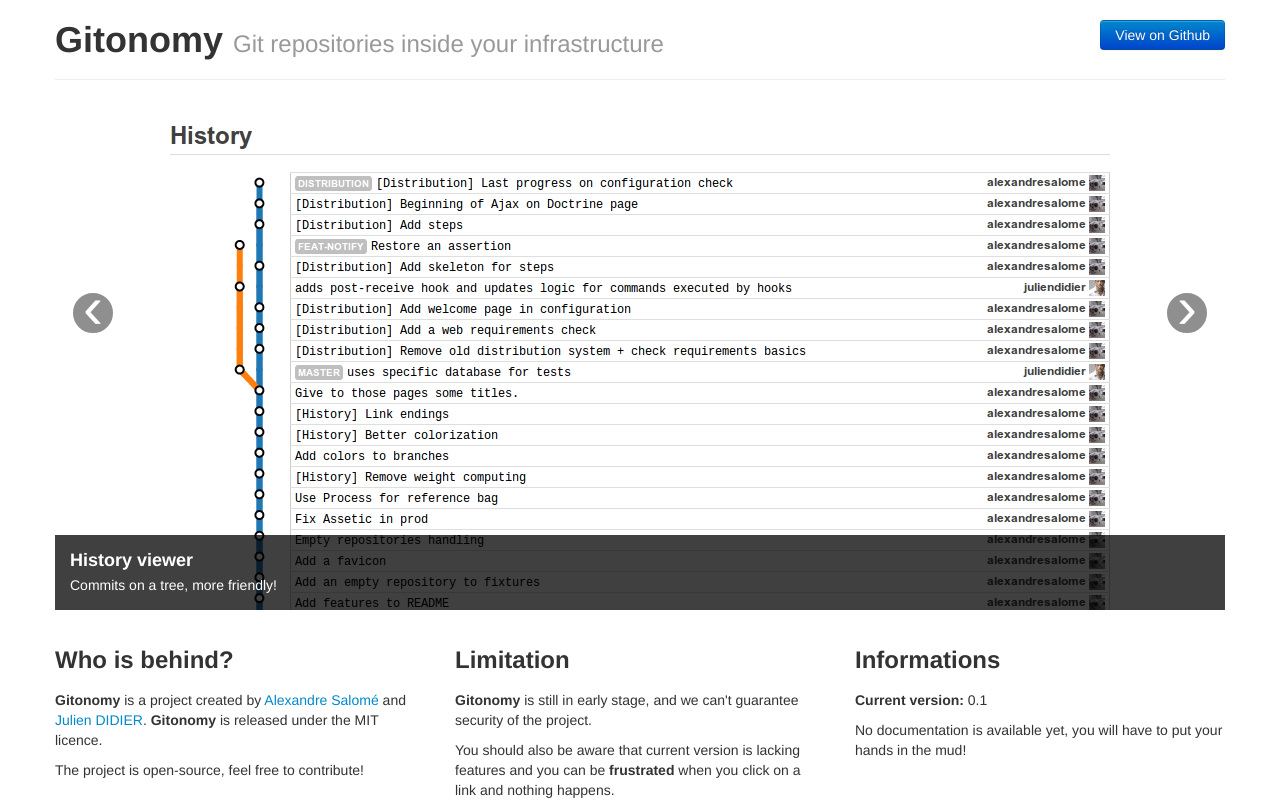
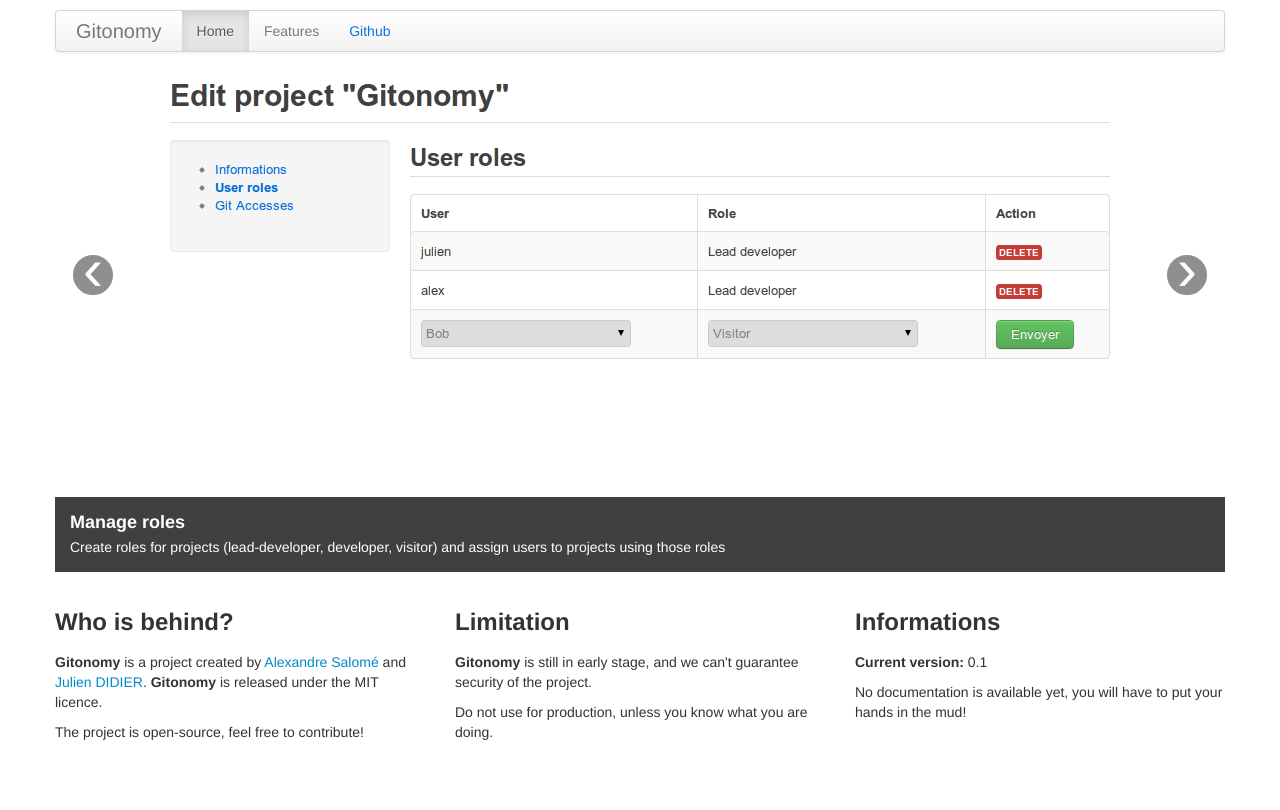
Before and after one commit to gitonomy/website, a PHP site: template views/pages/homepage.html.twig in a window 1280 px wide. After the commit the page ends 740 px from the top, so only its background shows below. Run offline with PHP 8.4, Linux system fonts and the light colour scheme; the template is opened without the code that fills it, so the values that code supplies are empty; some libraries are stand-ins or nearby versions.

Commit message:
Add a menu + more screenshots on homepage

```diff
--- a/composer.json
+++ b/composer.json
@@ -4,7 +4,8 @@
 
     "require": {
         "silex/silex": "dev-master",
-        "twig/twig": "dev-master"
+        "twig/twig": "dev-master",
+        "symfony/twig-bridge": "dev-master"
     },
     "minimum-stability": "dev"
 }
--- a/views/blocks/homepage_carousel.html.twig
+++ b/views/blocks/homepage_carousel.html.twig
@@ -1,6 +1,27 @@
 <div id="carousel-sshot" class="carousel slide">
     <div class="carousel-inner">
         <div class="active item">
+            <img src="/images/sshot-roles.png" alt="Role administration" />
+            <div class="carousel-caption">
+                <h4>Manage roles</h4>
+                <p>Create roles for projects (lead-developer, developer, visitor) and assign users to projects using those roles</p>
+            </div>
+        </div>
+        <div class="item">
+            <img src="/images/sshot-gitaccess.png" alt="Git access administration" />
+            <div class="carousel-caption">
+                <h4>Git access administration</h4>
+                <p>Specify who can access what and how</p>
+            </div>
+        </div>
+        <div class="item">
+            <img src="/images/sshot-sshkeys.png" alt="Manage your SSH keys" />
+            <div class="carousel-caption">
+                <h4>Manage your SSH Keys</h4>
+                <p>Each user can customize his SSH keys</p>
+            </div>
+        </div>
+        <div class="item">
             <img src="/images/sshot-history.png" alt="History viewer" />
             <div class="carousel-caption">
                 <h4>History viewer</h4>
--- a/views/blocks/homepage_footer.html.twig
+++ b/views/blocks/homepage_footer.html.twig
@@ -19,9 +19,7 @@
             guarantee security of the project.
         </p>
         <p>
-            You should also be aware that current version is lacking features
-            and you can be <strong>frustrated</strong> when you click on a
-            link and nothing happens.
+            Do not use for production, unless you know what you are doing.
         </p>
     </div>
     <div class="span4">
--- a/views/layout.html.twig
+++ b/views/layout.html.twig
@@ -8,7 +8,17 @@
         {% block before_head_end '' %}
     </head>
     <body>
-        <div class="container">
+        <div class="container" style="padding-top:10px">
+            <div class="navbar">
+                <div class="navbar-inner">
+                    <a class="brand" href="{{ path('homepage') }}">Gitonomy</a>
+                    <ul class="nav">
+                        <li{% if active == "home" %} class="active"{% endif %}><a href="{{ path('homepage') }}">Home</a></li>
+                        <li{% if active == "features" %} class="active"{% endif %}><a href="{{ path('features') }}">Features</a></li>
+                        <li><a style="color: #0972db" href="http://github.com/Gitonomy/gitonomy">Github</a></li>
+                    </ul>
+                </div>
+            </div>
             {% block content '' %}
         </div>
         <script type="text/javascript" src="/js/jquery-1.8.1.min.js"></script>
--- a/views/pages/homepage.html.twig
+++ b/views/pages/homepage.html.twig
@@ -1,4 +1,5 @@
 {% extends "layout.html.twig" %}
+{% set active = "home" %}
 
 {% block title "Gitonomy - Git repositories inside your infrastructure" %}
 
@@ -17,15 +18,6 @@
 {% endblock %}
 
 {% block content %}
-    <div class="page-header">
-        <h1>
-            Gitonomy
-            <small>
-                Git repositories inside your infrastructure
-                <a style="float: right" class="btn btn-primary" href="http://github.com/gitonomy/gitonomy">View on Github</a>
-            </small>
-        </h1>
-    </div>
     {% include "blocks/homepage_carousel.html.twig" %}
     {% include "blocks/homepage_footer.html.twig" %}
 {% endblock %}
```
Also changed, not shown: views/pages/features.html.twig (+1 -9 lines), web/images/sshot-gitaccess.png (added), web/images/sshot-roles.png (added), web/images/sshot-sshkeys.png (added), 1 other file.
